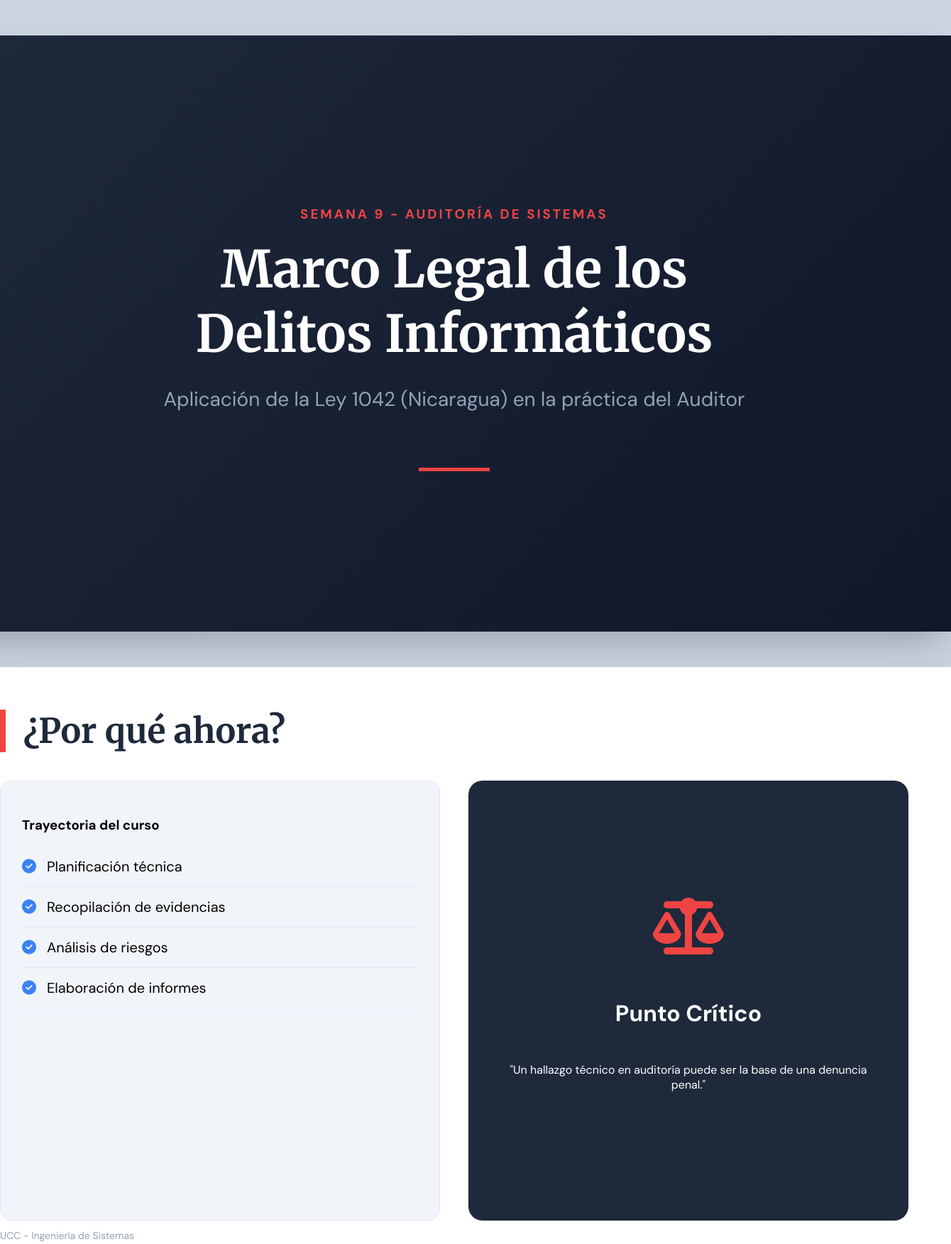
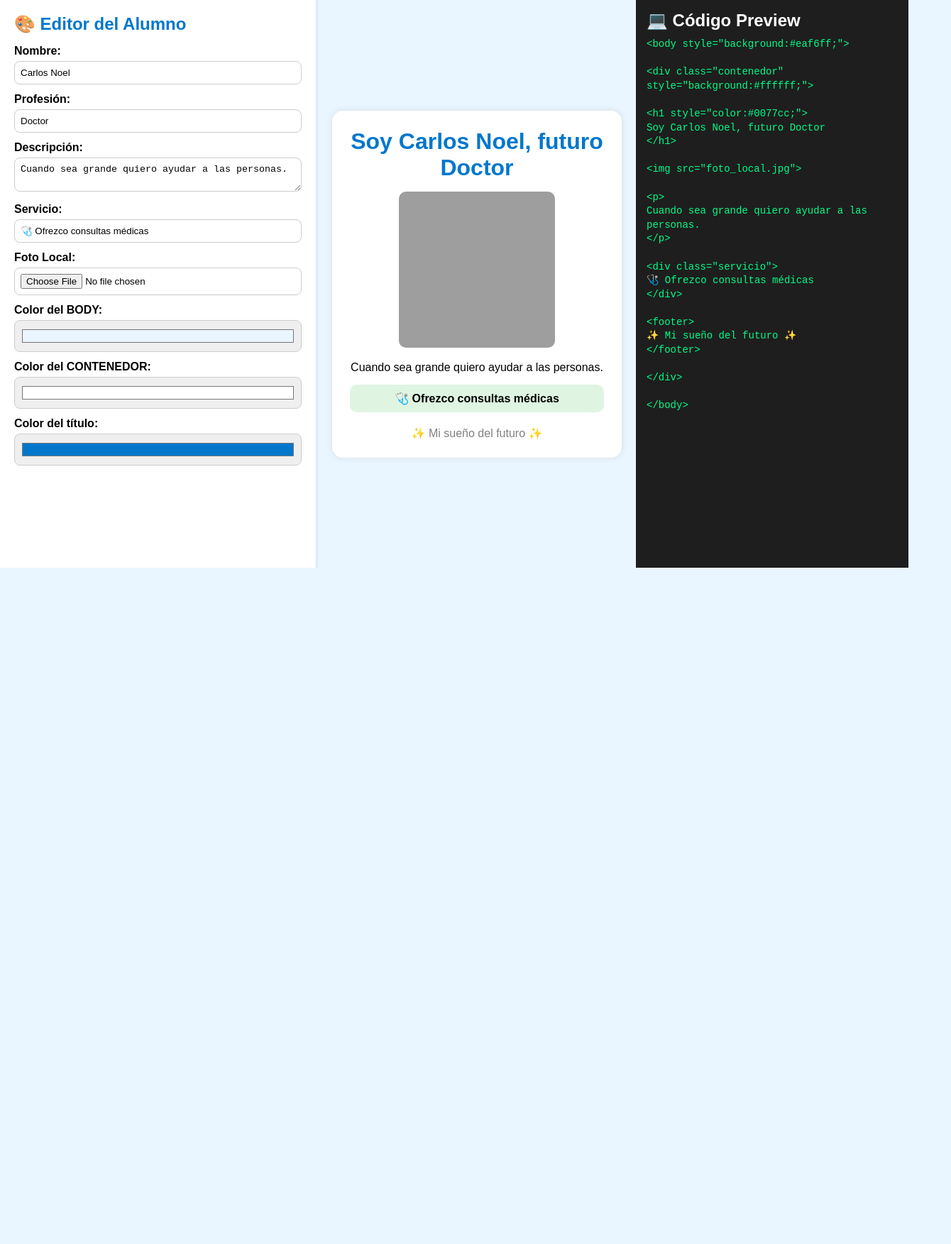
Before and after one commit to lsnoglos/toBeOrNotToBe, a plain HTML site: page index.html in a window 1280 px wide. Shown: the top 1753 px of the page at 71% size, 1340 px wide, since content can reach past the window. After the commit the page ends 800 px from the top, so only its background shows below. Drawn offline with Linux system fonts and the light colour scheme; grey boxes are pictures that could not be loaded.

Commit message:
Update HTML structure and styles for presentation

```diff
--- a/index.html
+++ b/index.html
@@ -3,268 +3,274 @@
 <head>
 <meta charset="UTF-8">
 <meta name="viewport" content="width=device-width, initial-scale=1.0">
-    <title>Clase 9: Delitos Informáticos y Auditoría (Ley 1042)</title>
-    <link rel="preconnect" href="https://fonts.googleapis.com">
-    <link href="https://fonts.googleapis.com/css2?family=DM+Sans:wght@400;700&family=Merriweather:wght@700&display=swap" rel="stylesheet">
-    <link rel="stylesheet" href="https://cdnjs.cloudflare.com/ajax/libs/font-awesome/6.5.1/css/all.min.css">
+<title>Maestro Programador</title>
+
 <style>
-        :root {
-            --primary: #1e293b;
-            --secondary: #0f172a;
-            --accent: #ef4444; /* Rojo para alertas/delitos */
-            --legal: #3b82f6;  /* Azul legal */
-            --bg: #f8fafc;
-            --text: #334155;
+*{
+    margin:0;
+    padding:0;
+    box-sizing:border-box;
 }
 
-        body {
-            background-color: #cbd5e1;
-            display: flex;
-            flex-direction: column;
-            align-items: center;
-            gap: 50px;
-            margin: 0;
-            padding: 50px 0;
-            font-family: 'DM Sans', sans-serif;
+body{
+    font-family:Arial, sans-serif;
+    background:#eaf6ff;
+    display:flex;
+    height:100vh;
 }
 
-        .slide {
-            background: white;
-            width: 1280px;
-            height: 720px;
-            box-shadow: 0 25px 50px -12px rgba(0, 0, 0, 0.25);
-            overflow: hidden;
-            position: relative;
-            display: flex;
-            flex-direction: column;
-            padding: 60px;
+/* PANEL IZQUIERDO */
+.panel{
+    width:35%;
+    background:white;
+    padding:20px;
+    overflow:auto;
+    border-right:3px solid #d9eaff;
 }
 
-        h1, h2 {
-            font-family: 'Merriweather', serif;
-            margin: 0;
+.panel h2{
+    color:#0077cc;
+    margin-bottom:15px;
 }
 
-        .slide-header {
-            border-left: 8px solid var(--accent);
-            padding-left: 25px;
-            margin-bottom: 40px;
+label{
+    display:block;
+    margin-top:12px;
+    font-weight:bold;
 }
 
-        .slide-header h2 {
-            font-size: 48px;
-            color: var(--primary);
+input, textarea{
+    width:100%;
+    padding:8px;
+    margin-top:5px;
+    border:1px solid #ccc;
+    border-radius:8px;
 }
 
-        .grid-2 {
-            display: grid;
-            grid-template-columns: 1fr 1fr;
-            gap: 40px;
-            height: 100%;
+input[type="color"]{
+    height:45px;
 }
 
-        /* Estilos específicos para contenido */
-        .card {
-            background: #f1f5f9;
-            padding: 30px;
-            border-radius: 15px;
-            border: 1px solid #e2e8f0;
+/* CENTRO */
+.preview{
+    width:35%;
+    display:flex;
+    justify-content:center;
+    align-items:center;
+    padding:20px;
 }
 
-        .law-badge {
-            background: var(--legal);
-            color: white;
-            padding: 5px 15px;
-            border-radius: 20px;
-            font-size: 0.8em;
-            font-weight: bold;
-            display: inline-block;
-            margin-bottom: 10px;
+.contenedor{
+    width:100%;
+    max-width:420px;
+    background:white;
+    padding:25px;
+    border-radius:15px;
+    box-shadow:0 0 10px rgba(0,0,0,0.1);
+    text-align:center;
 }
 
-        .icon-box {
-            font-size: 40px;
-            color: var(--accent);
-            margin-bottom: 20px;
+h1{
+    color:#0077cc;
 }
 
-        .highlight-box {
-            background: var(--primary);
-            color: white;
-            padding: 40px;
-            border-radius: 20px;
-            text-align: center;
+img{
+    width:220px;
+    height:220px;
+    object-fit:cover;
+    border-radius:10px;
+    margin:15px 0;
 }
 
-        .step-list {
-            list-style: none;
-            padding: 0;
+.servicio{
+    background:#dff5e1;
+    padding:10px;
+    border-radius:10px;
+    margin-top:15px;
+    font-weight:bold;
 }
 
-        .step-list li {
-            padding: 15px 0;
-            border-bottom: 1px solid #e2e8f0;
-            display: flex;
-            align-items: center;
-            gap: 15px;
-            font-size: 20px;
+footer{
+    margin-top:20px;
+    color:gray;
 }
 
-        .step-list i { color: var(--legal); }
-
-        .case-label {
-            background: #fee2e2;
-            color: #991b1b;
-            padding: 4px 10px;
-            border-radius: 5px;
-            font-weight: bold;
-            font-size: 14px;
+/* DERECHA */
+.codigo{
+    width:30%;
+    background:#1e1e1e;
+    color:#00ff88;
+    padding:15px;
+    overflow:auto;
 }
 
-        footer {
-            position: absolute;
-            bottom: 30px;
-            left: 60px;
-            font-size: 14px;
-            color: #94a3b8;
+.codigo h2{
+    color:white;
+    margin-bottom:10px;
+}
+
+pre{
+    white-space:pre-wrap;
+    font-size:14px;
+    line-height:1.4;
 }
 </style>
 </head>
+
 <body>
 
-<!-- Slide 1: Portada -->
-<div class="slide" style="background: linear-gradient(135deg, #1e293b 0%, #0f172a 100%); color: white; justify-content: center; align-items: center; text-align: center;">
-    <div style="max-width: 900px;">
-        <h3 style="color: #ef4444; text-transform: uppercase; letter-spacing: 3px;">Semana 9 - Auditoría de Sistemas</h3>
-        <h1 style="font-size: 72px; margin: 20px 0;">Marco Legal de los Delitos Informáticos</h1>
-        <p style="font-size: 28px; color: #94a3b8;">Aplicación de la Ley 1042 (Nicaragua) en la práctica del Auditor</p>
-        <div style="margin-top: 50px; height: 5px; background: #ef4444; width: 100px; display: inline-block;"></div>
-    </div>
+<!-- PANEL -->
+<div class="panel">
+
+<h2>🎨 Editor del Alumno</h2>
+
+<label>Nombre:</label>
+<input type="text" id="nombre" value="Carlos Noel">
+
+<label>Profesión:</label>
+<input type="text" id="profesion" value="Doctor">
+
+<label>Descripción:</label>
+<textarea id="descripcion">Cuando sea grande quiero ayudar a las personas.</textarea>
+
+<label>Servicio:</label>
+<input type="text" id="servicio" value="🩺 Ofrezco consultas médicas">
+
+<label>Foto Local:</label>
+<input type="file" id="fotoLocal" accept="image/*">
+
+<label>Color del BODY:</label>
+<input type="color" id="colorBody" value="#eaf6ff">
+
+<label>Color del CONTENEDOR:</label>
+<input type="color" id="colorCaja" value="#ffffff">
+
+<label>Color del título:</label>
+<input type="color" id="colorTitulo" value="#0077cc">
+
 </div>
 
-<!-- Slide 2: Conexión -->
-<div class="slide">
-    <div class="slide-header">
-        <h2>¿Por qué ahora?</h2>
-    </div>
-    <div class="grid-2">
-        <div class="card">
-            <h3>Trayectoria del curso</h3>
-            <ul class="step-list">
-                <li><i class="fas fa-check-circle"></i> Planificación técnica</li>
-                <li><i class="fas fa-check-circle"></i> Recopilación de evidencias</li>
-                <li><i class="fas fa-check-circle"></i> Análisis de riesgos</li>
-                <li><i class="fas fa-check-circle"></i> Elaboración de informes</li>
-            </ul>
-        </div>
-        <div class="highlight-box" style="display: flex; flex-direction: column; justify-content: center;">
-            <i class="fas fa-balance-scale" style="font-size: 80px; margin-bottom: 30px; color: #ef4444;"></i>
-            <h3 style="font-size: 32px;">Punto Crítico</h3>
-            <p>"Un hallazgo técnico en auditoría puede ser la base de una denuncia penal."</p>
-        </div>
-    </div>
-    <footer>UCC - Ingeniería de Sistemas</footer>
+<!-- PREVIEW -->
+<div class="preview">
+
+<div class="contenedor" id="caja">
+
+<h1 id="titulo">Soy Carlos Noel, futuro Doctor</h1>
+
+<img id="imagen"
+src="https://cdn.pixabay.com/photo/2017/08/06/00/24/doctor-2587298_1280.jpg">
+
+<p id="texto">
+Cuando sea grande quiero ayudar a las personas.
+</p>
+
+<div class="servicio" id="servicioBox">
+🩺 Ofrezco consultas médicas
 </div>
 
-<!-- Slide 3: La Ley 1042 -->
-<div class="slide">
-    <div class="slide-header">
-        <h2>Ley Especial de Ciberdelitos</h2>
-    </div>
-    <div style="display: grid; grid-template-columns: repeat(3, 1fr); gap: 20px; margin-top: 20px;">
-        <div class="card">
-            <span class="law-badge">Art. 4</span>
-            <h4>Acceso Indebido</h4>
-            <p style="font-size: 16px;">Ingreso a un sistema informático sin autorización o excediendo la misma.</p>
-        </div>
-        <div class="card">
-            <span class="law-badge">Art. 9</span>
-            <h4>Daño de Datos</h4>
-            <p style="font-size: 16px;">Borrado, deterioro, alteración o supresión de datos informáticos.</p>
-        </div>
-        <div class="card">
-            <span class="law-badge">Art. 12</span>
-            <h4>Fraude Informático</h4>
-            <p style="font-size: 16px;">Alteración o manipulación para obtener un beneficio económico indebido.</p>
-        </div>
-        <div class="card">
-            <span class="law-badge">Art. 5</span>
-            <h4>Intervención de Datos</h4>
-            <p style="font-size: 16px;">Acceso no autorizado a programas o datos contenidos en un sistema.</p>
-        </div>
-        <div class="card">
-            <span class="law-badge">Art. 13</span>
-            <h4>Espionaje</h4>
-            <p style="font-size: 16px;">Obtención, revelación o difusión de datos reservados o sensibles.</p>
-        </div>
-        <div class="card" style="border: 2px dashed var(--accent);">
-            <i class="fas fa-info-circle"></i>
-            <h4>Rol del Auditor</h4>
-            <p style="font-size: 16px;">El auditor debe saber tipificar el hallazgo para derivarlo legalmente.</p>
-        </div>
-    </div>
+<footer>✨ Mi sueño del futuro ✨</footer>
+
 </div>
 
-<!-- Slide 4: Caso Práctico (Resumen) -->
-<div class="slide">
-    <div class="slide-header">
-        <h2>Caso: Incidente Universidad Alpha</h2>
-    </div>
-    <div class="grid-2">
-        <div style="font-size: 18px;">
-            <p><strong>Escenario:</strong> Auditoría interna detecta múltiples irregularidades en el semestre:</p>
-            <div style="margin-bottom: 15px;">
-                <span class="case-label">Evento A</span>
-                <span>Estudiante modifica notas usando clave de docente.</span>
-            </div>
-            <div style="margin-bottom: 15px;">
-                <span class="case-label">Evento B</span>
-                <span>Empleado extrae base de datos para venderla.</span>
-            </div>
-            <div style="margin-bottom: 15px;">
-                <span class="case-label">Evento C</span>
-                <span>Alteración de pagos financieros (Fraude).</span>
-            </div>
-            <div style="margin-bottom: 15px;">
-                <span class="case-label">Evento D</span>
-                <span>Acceso a expedientes médicos (Privacidad).</span>
-            </div>
-        </div>
-        <div class="card" style="background: #fff; border-left: 5px solid #3b82f6;">
-            <h3>Actividad de Análisis (1h)</h3>
-            <ol style="font-size: 16px;">
-                <li><strong>Identificar:</strong> Qué acciones son delitos.</li>
-                <li><strong>Tipificar:</strong> Relacionar con Artículos de Ley 1042.</li>
-                <li><strong>Evaluar:</strong> Fallas de control (Contraseñas, Logins).</li>
-                <li><strong>Evidencia:</strong> ¿Qué buscaría un auditor?</li>
-            </ol>
-            <p style="font-style: italic; color: #64748b; font-size: 14px; margin-top: 20px;">*Trabajar en parejas. Presentar matriz de hallazgos.*</p>
-        </div>
-    </div>
 </div>
 
-<!-- Slide 5: Guía de Evidencia -->
-<div class="slide">
-    <div class="slide-header">
-        <h2>El Rastro Digital (Evidencia)</h2>
+<!-- CODIGO -->
+<div class="codigo">
+<h2>💻 Código Preview</h2>
+<pre id="codigoHTML"></pre>
 </div>
-    <div class="grid-2" style="align-items: center;">
-        <div>
-            <div class="card" style="margin-bottom: 20px;">
-                <h4><i class="fas fa-fingerprint"></i> Logs de Sistema</h4>
-                <p>Registros de intentos fallidos, horas de acceso y direcciones IP sospechosas.</p>
+
+<script>
+const nombre = document.getElementById("nombre");
+const profesion = document.getElementById("profesion");
+const descripcion = document.getElementById("descripcion");
+const servicio = document.getElementById("servicio");
+const fotoLocal = document.getElementById("fotoLocal");
+
+const colorBody = document.getElementById("colorBody");
+const colorCaja = document.getElementById("colorCaja");
+const colorTitulo = document.getElementById("colorTitulo");
+
+let imagenActual =
+"https://cdn.pixabay.com/photo/2017/08/06/00/24/doctor-2587298_1280.jpg";
+
+/* FOTO LOCAL */
+fotoLocal.addEventListener("change", function(){
+
+const archivo = this.files[0];
+
+if(archivo){
+    const lector = new FileReader();
+
+    lector.onload = function(e){
+        imagenActual = e.target.result;
+        document.getElementById("imagen").src = imagenActual;
+        actualizar();
+    }
+
+    lector.readAsDataURL(archivo);
+}
+
+});
+
+function actualizar(){
+
+document.getElementById("titulo").innerText =
+"Soy " + nombre.value + ", futuro " + profesion.value;
+
+document.getElementById("texto").innerText =
+descripcion.value;
+
+document.getElementById("servicioBox").innerText =
+servicio.value;
+
+/* COLORES */
+document.body.style.background = colorBody.value;
+
+document.getElementById("caja").style.background =
+colorCaja.value;
+
+document.getElementById("titulo").style.color =
+colorTitulo.value;
+
+/* CÓDIGO EN VIVO */
+document.getElementById("codigoHTML").innerText =
+
+`<body style="background:${colorBody.value};">
+
+<div class="contenedor"
+style="background:${colorCaja.value};">
+
+<h1 style="color:${colorTitulo.value};">
+Soy ${nombre.value}, futuro ${profesion.value}
+</h1>
+
+<img src="foto_local.jpg">
+
+<p>
+${descripcion.value}
+</p>
+
+<div class="servicio">
+${servicio.value}
 </div>
-            <div class="card">
-                <h4><i class="fas fa-history"></i> Logs de Base de Datos</h4>
-                <p>Historial de transacciones (Trigger logs) que muestran el valor anterior vs. nuevo.</p>
+
+<footer>
+✨ Mi sueño del futuro ✨
+</footer>
+
 </div>
-        </div>
-        <div style="text-align: center;">
-            <img src="http://googleusercontent.com/image_collection/image_retrieval/11796035041927708307" alt="Ciberseguridad y leyes datos digitales" style="width: 100%; border-radius: 20px;">
-            <p style="color: #64748b; font-size: 14px;">"Sin evidencia preservada, no hay caso legal."</p>
-        </div>
-    </div>
-</div>
+
+</body>`;
+
+}
+
+document.querySelectorAll("input, textarea").forEach(campo=>{
+campo.addEventListener("input", actualizar);
+});
+
+actualizar();
+</script>
 
 </body>
 </html>
```
Lines whose indentation alone changed are shown as unchanged.
